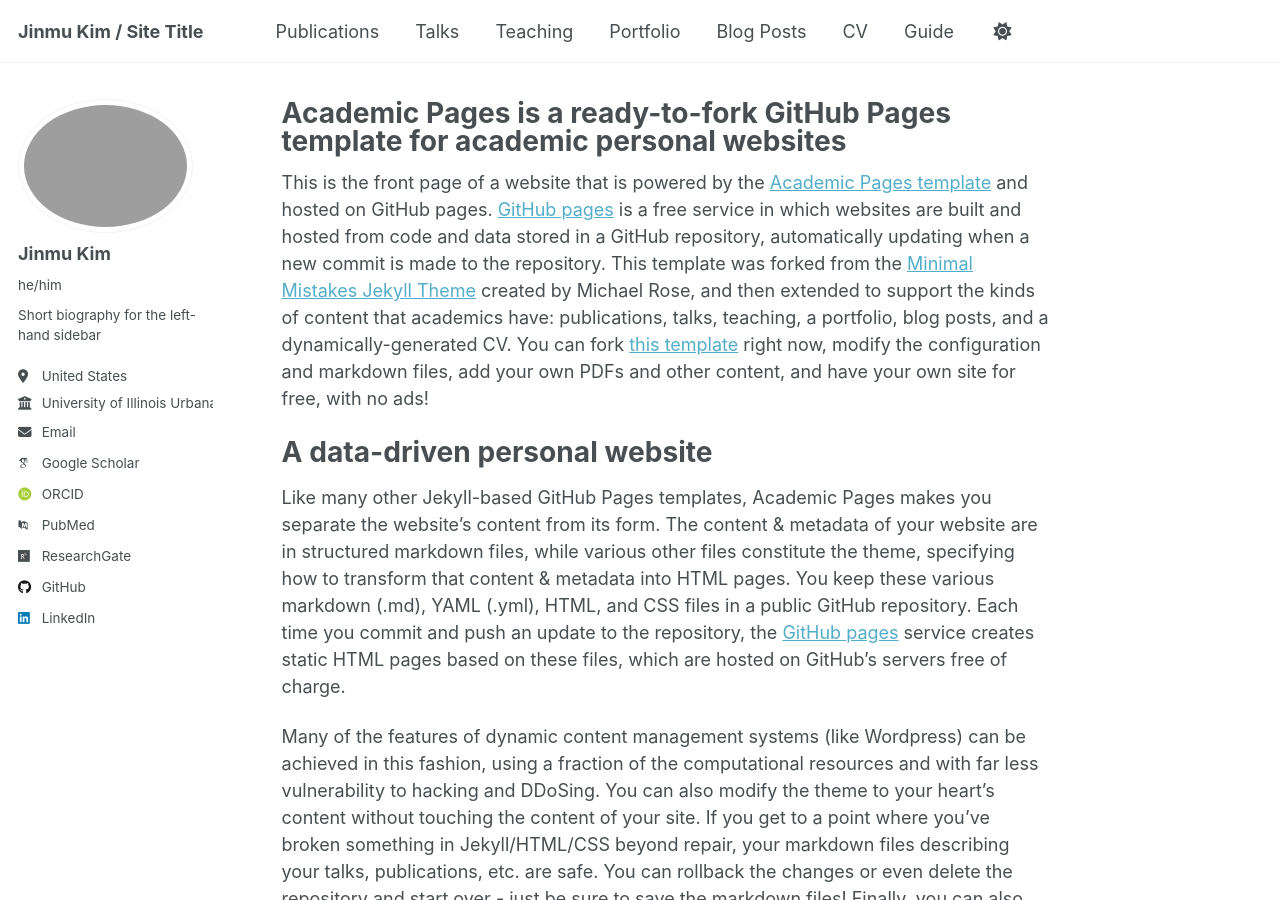
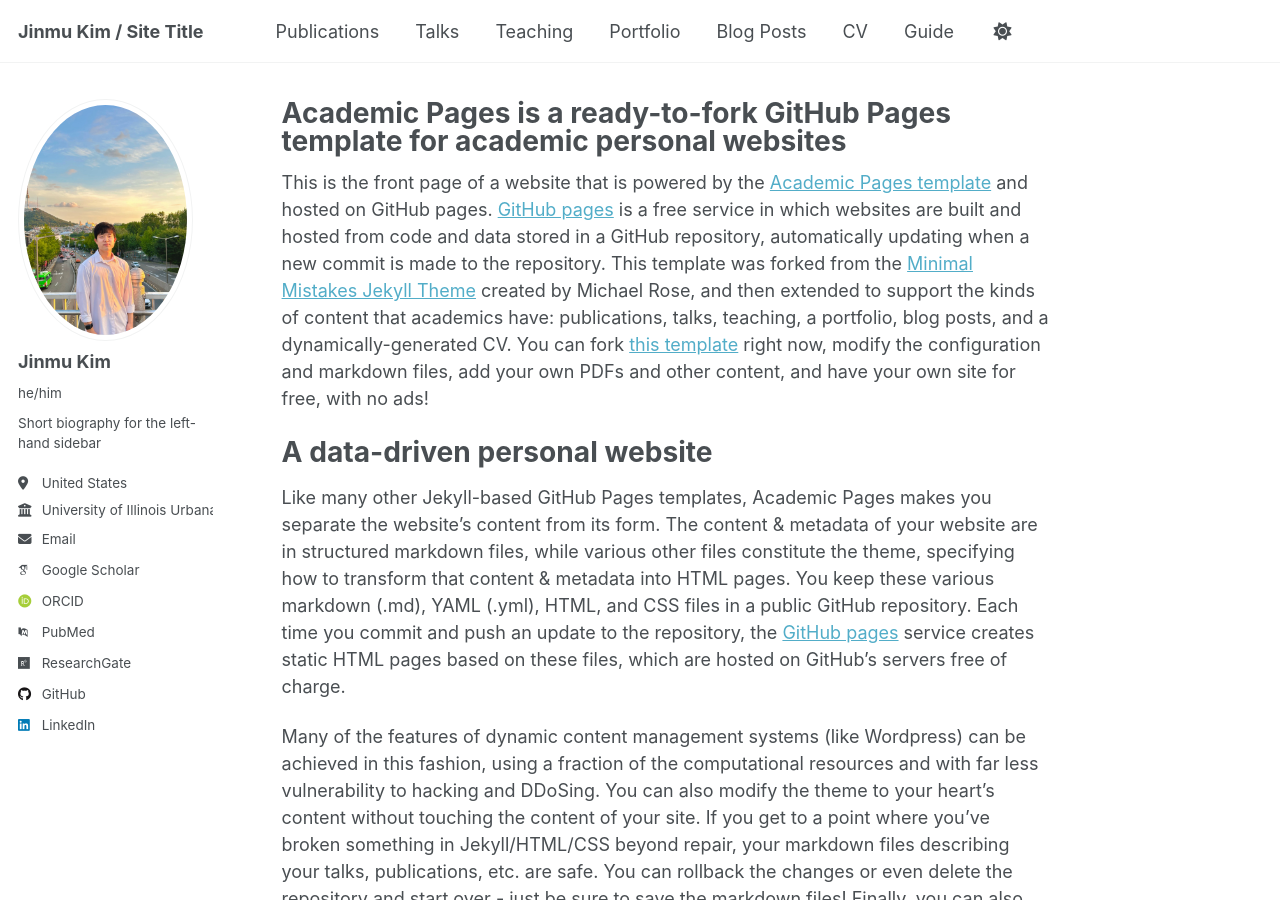
Before and after one commit to kjm04/jinmu.github.io, a Jekyll site: the page built from _pages/about.md, in a window 1280 px wide and 900 px high. Built offline with Jekyll 4.4.1, drawn with Linux system fonts in a browser that asks for light colours; some web fonts are replaced.

Commit message:
Update _config.yml

```diff
--- a/_config.yml
+++ b/_config.yml
@@ -22,7 +22,7 @@ repository               : "academicpages/academicpages.github.io"
 #               Additional customization can be done by editing /_includes/author-profile.html
 author:
   # Biographic information
-  avatar           : "images/profile.png" # filename of your avatar image placed in /images/, e.g. "profile.png"
+  avatar           : "profile.jpeg" # filename of your avatar image placed in /images/, e.g. "profile.png"
   avatar_width     : "400" # width of the avatar image in pixels, e.g. 400
   avatar_height    : "400" # height of the avatar image in pixels, e.g. 400
   avatar_shape     : "square" # circle, square
```
